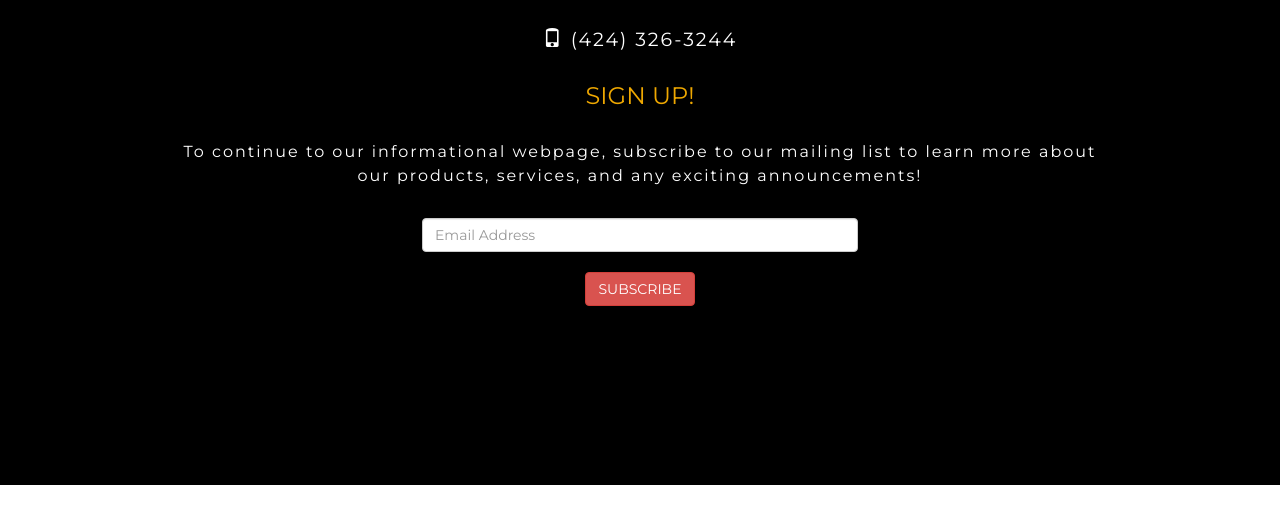
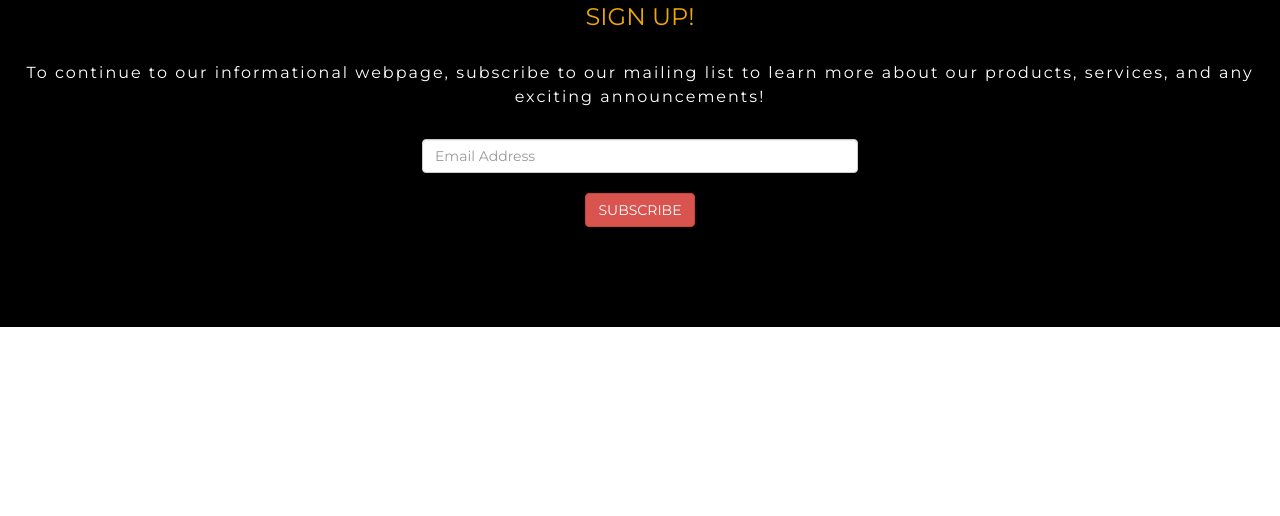
Before and after one commit to dripanddip/dripanddip, a plain HTML site: page index.html in a window 1280 px wide. Shown: the part 430-946 px from the top of the page. After the commit the page ends 800 px from the top, so only its background shows below. Drawn offline with nearby package versions, Linux system fonts and the light colour scheme.

Commit message:
Add files via upload

```diff
--- a/index.html
+++ b/index.html
@@ -30,7 +30,7 @@
 </head>
 
 
-<div class="jumbotron text-center break" style="padding: 14%;">
+<div class="jumbotron text-center break">
                 <img src="public/Graphics/dripanddipwhite.png" alt="logo" style="height:100%;max-width:100%">
                 <br><br><h6>IV THERAPY &nbsp; |&nbsp;  LOS ANGELES</h6>
                 <h6><italics><span class="glyphicon glyphicon-phone"></span> (424) 326-3244</h6>
```
